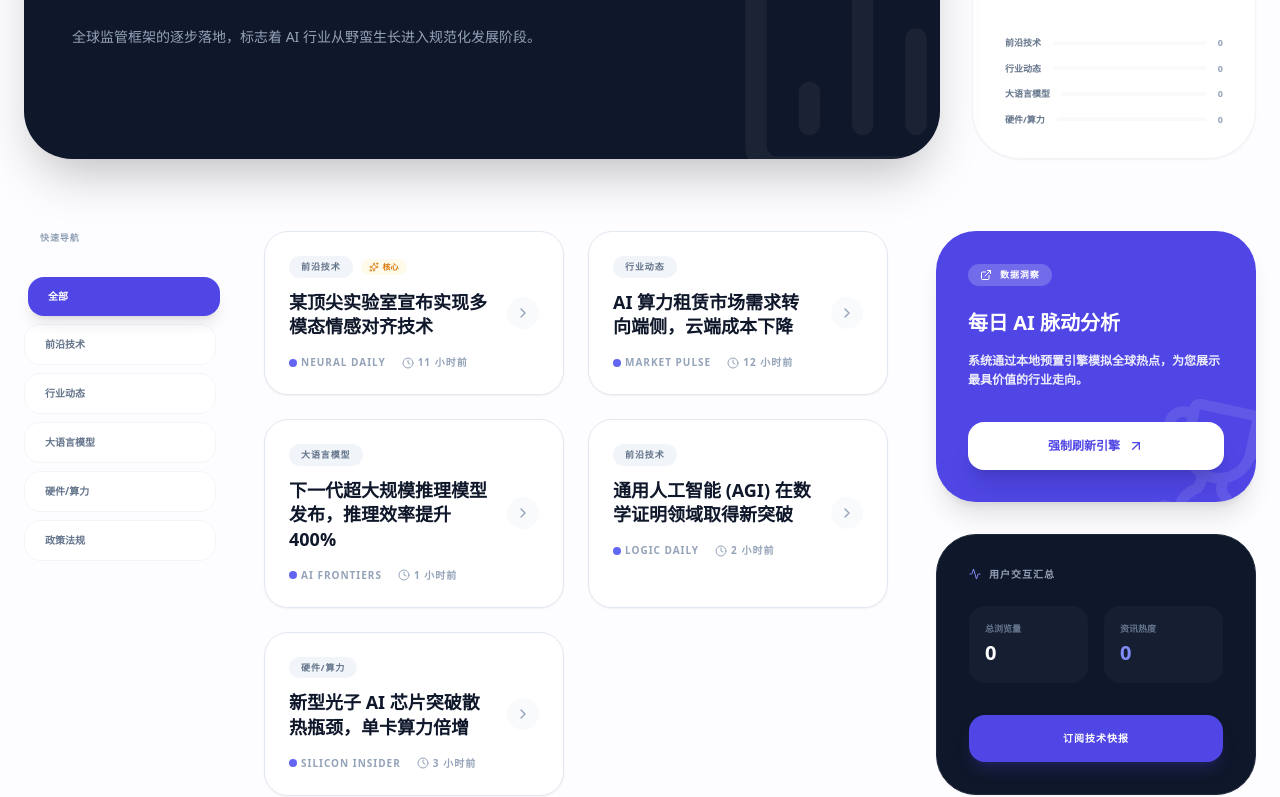
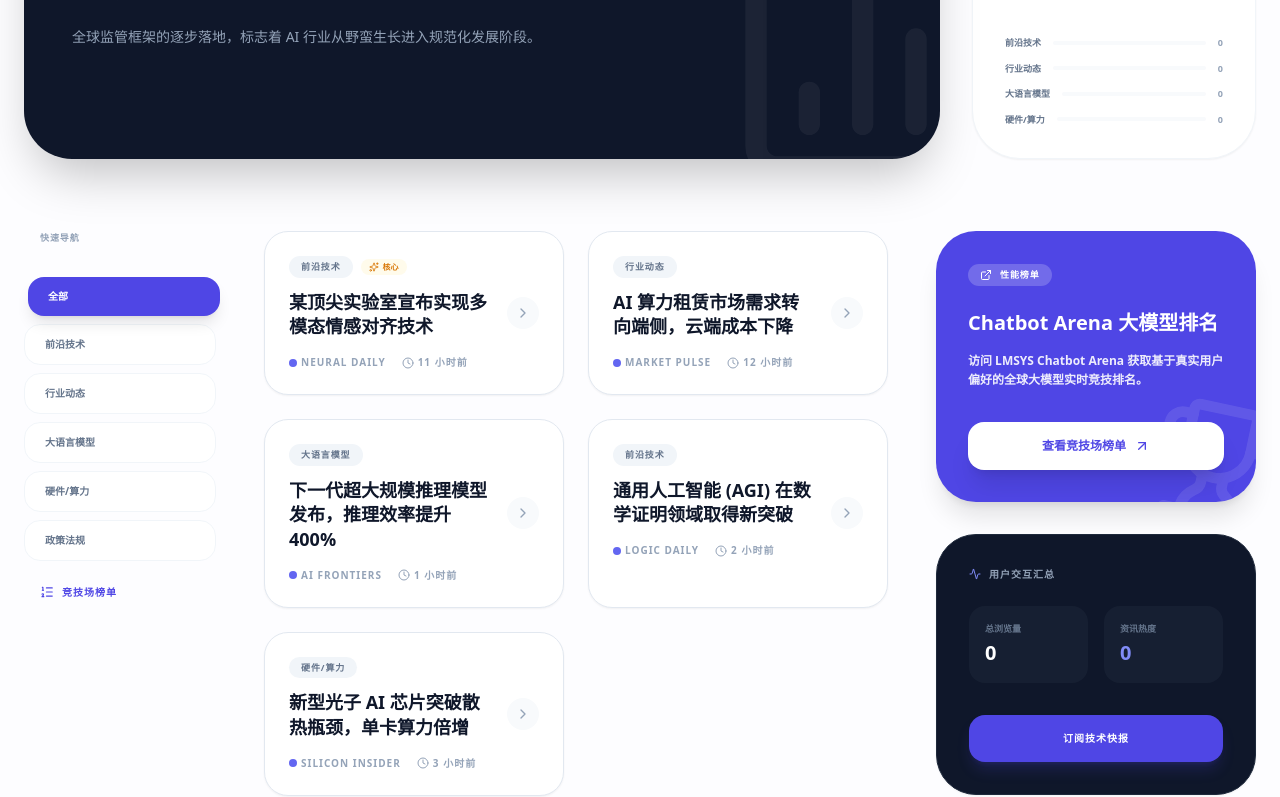
Before and after one commit to wangfeiwest2025/AI-Daily-News, a React (Vite) app: page / in a window 1280 px wide. Shown: the part 380-1177 px from the top of the page. Built offline with nearby package versions, Linux system fonts and the light colour scheme.

Commit message:
feat: Add link to Chatbot Arena leaderboard
Adds a link to the Chatbot Arena leaderboard in the sidebar, providing users with access to the latest rankings of AI models.

```diff
--- a/App.tsx
+++ b/App.tsx
@@ -9,7 +9,7 @@ import {
   RefreshCw, Sparkles, X,
   Search as SearchIcon,
   BarChart3, Eye, Zap, Newspaper, Calendar, Activity,
-  ArrowUpRight, Bookmark, Trophy, ExternalLink
+  ArrowUpRight, Bookmark, Trophy, ExternalLink, ListOrdered
 } from 'lucide-react';
 
 const STORAGE_KEY = 'ai_portal_engagement_stats';
@@ -215,6 +215,16 @@ const App: React.FC = () => {
                       {cat}
                     </button>
                   ))}
+                  <div className="pt-4 px-4">
+                    <a
+                      href="https://openlm.ai/chatbot-arena/"
+                      target="_blank"
+                      rel="noreferrer"
+                      className="flex items-center gap-2 text-[10px] font-black text-indigo-600 hover:translate-x-1 transition-transform uppercase tracking-widest"
+                    >
+                      <ListOrdered className="w-3.5 h-3.5" /> 竞技场榜单
+                    </a>
+                  </div>
                 </div>
               </aside>
 
@@ -238,13 +248,18 @@ const App: React.FC = () => {
                   <Trophy className="absolute -right-6 -bottom-6 w-32 h-32 opacity-10 rotate-12" />
                   <div className="relative z-10">
                     <div className="inline-flex items-center gap-2 px-3 py-1 bg-white/20 rounded-full text-[9px] font-black tracking-widest mb-6">
-                      <ExternalLink className="w-3 h-3" /> 数据洞察
+                      <ExternalLink className="w-3 h-3" /> 性能榜单
                     </div>
-                    <h3 className="text-xl font-black mb-4 leading-tight">每日 AI 脉动分析</h3>
-                    <p className="text-xs font-bold leading-relaxed mb-8 opacity-90">系统通过本地预置引擎模拟全球热点，为您展示最具价值的行业走向。</p>
-                    <button onClick={() => setRefreshTrigger(t => t + 1)} className="inline-flex items-center justify-center w-full py-4 bg-white text-indigo-600 rounded-2xl font-black text-xs hover:bg-slate-50 transition-all shadow-xl">
-                      强制刷新引擎 <ArrowUpRight className="ml-2 w-4 h-4" />
-                    </button>
+                    <h3 className="text-xl font-black mb-4 leading-tight">Chatbot Arena 大模型排名</h3>
+                    <p className="text-xs font-bold leading-relaxed mb-8 opacity-90">访问 LMSYS Chatbot Arena 获取基于真实用户偏好的全球大模型实时竞技排名。</p>
+                    <a
+                      href="https://openlm.ai/chatbot-arena/"
+                      target="_blank"
+                      rel="noreferrer"
+                      className="inline-flex items-center justify-center w-full py-4 bg-white text-indigo-600 rounded-2xl font-black text-xs hover:bg-slate-50 transition-all shadow-xl"
+                    >
+                      查看竞技场榜单 <ArrowUpRight className="ml-2 w-4 h-4" />
+                    </a>
                   </div>
                 </div>
 
```
